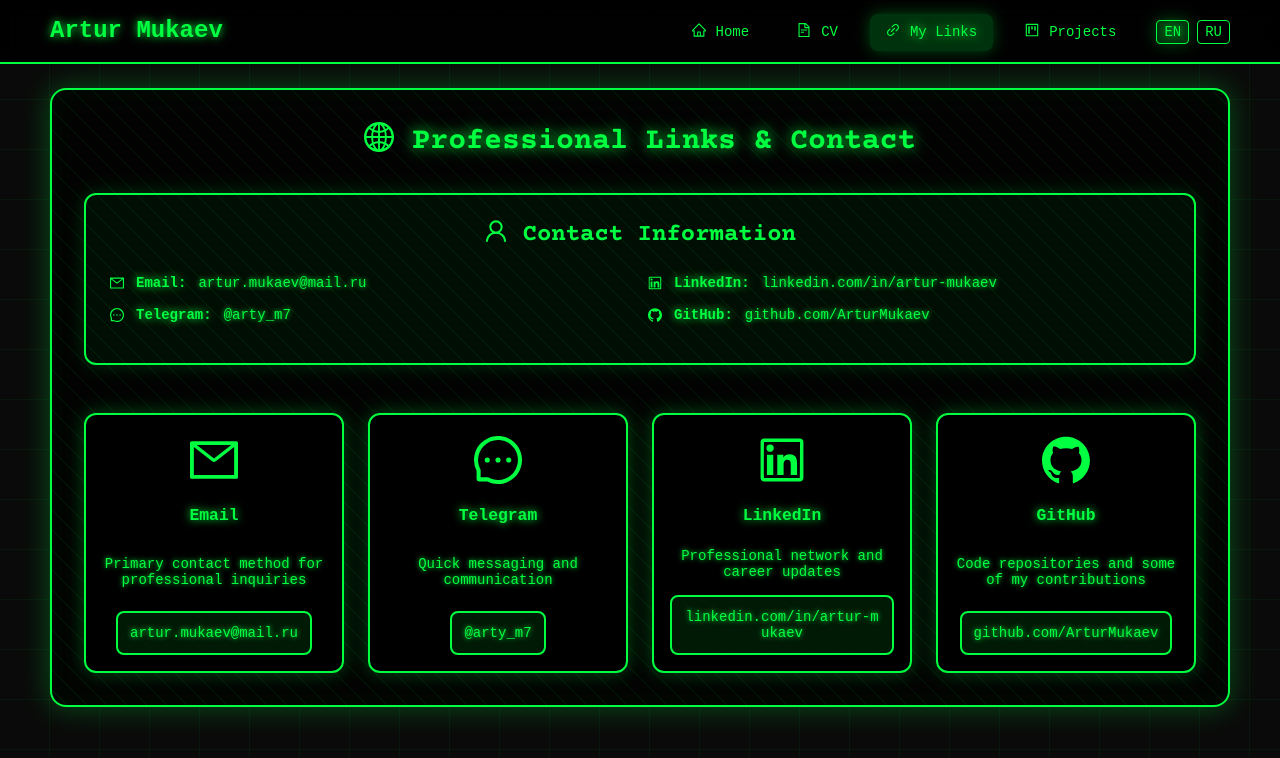
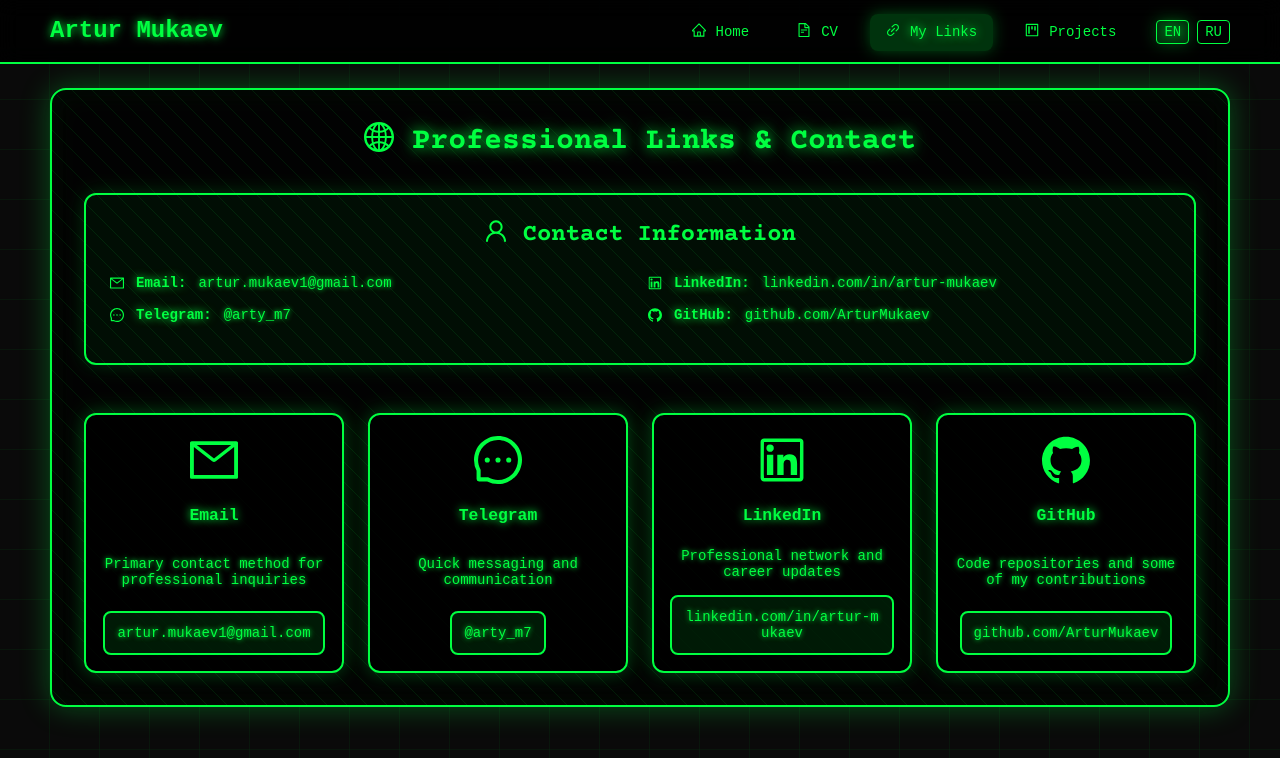
Before and after one commit to ArturMukaev/arturmukaev.github.io, a React (Create React App) app: page / in a window 1280 px wide. Both pictures are taken after a click on the item "My Links". Shown: the top 758 px of the page. Built offline with nearby package versions, Linux system fonts and the light colour scheme.

Commit message:
change email

```diff
--- a/src/components/Home.tsx
+++ b/src/components/Home.tsx
@@ -397,7 +397,7 @@ const Home: React.FC<HomeProps> = ({ onNavigate }) => {
       >
         <motion.div variants={itemVariants}>
           <ContactButton
-            href="mailto:artur.mukaev@mail.ru"
+            href="mailto:artur.mukaev1@gmail.com"
             whileHover={{ scale: 1.05 }}
           >
             <MailOutlined />
--- a/src/components/Links.tsx
+++ b/src/components/Links.tsx
@@ -130,8 +130,8 @@ const Links: React.FC = () => {
         icon: <MailOutlined />,
         title: t('links.links.email.title'),
         description: t('links.links.email.description'),
-        url: 'mailto:artur.mukaev@mail.ru',
-        label: 'artur.mukaev@mail.ru',
+        url: 'mailto:artur.mukaev1@gmail.com',
+        label: 'artur.mukaev1@gmail.com',
       },
       {
         icon: <MessageOutlined />,
@@ -202,7 +202,7 @@ const Links: React.FC = () => {
               <Col xs={24} md={12}>
                 <InfoItem>
                   <MailOutlined />
-                  <strong>Email:</strong> artur.mukaev@mail.ru
+                  <strong>Email:</strong> artur.mukaev1@gmail.com
                 </InfoItem>
                 <InfoItem>
                   <MessageOutlined />
```
